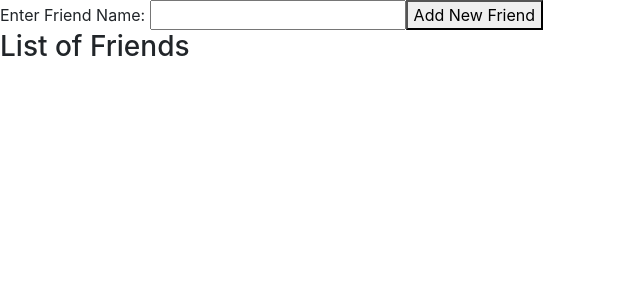
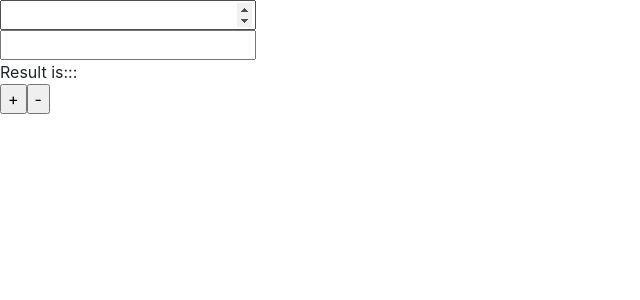
Before and after one commit to keyur2714/AngularClasses, an Angular app in the folder IMS/: page / in a window 1280 px wide. Shown: the top 300 px of the page, without its empty margins (0-640 px from the left). Built offline with nearby package versions, Linux system fonts and the light colour scheme.

Commit message:
Updated View Child in IMS

```diff
--- a/IMS/src/app/app.component.css
+++ b/IMS/src/app/app.component.css
@@ -0,0 +1,3 @@
+div{
+    align-items: center;
+}
--- a/IMS/src/app/app.component.html
+++ b/IMS/src/app/app.component.html
@@ -7,10 +7,22 @@
     [price]="book.price"
 >
 </app-book-detail> -->
-<app-friends [age]="age" (getNewFriend)="getNewFriend($event)"></app-friends>
+<!-- <app-friends [age]="age" (getNewFriend)="getNewFriend($event)"></app-friends>
 <h3>List of Friends</h3>
 <div>
     <div *ngFor="let friendName of friendsList">
          {{friendName}}
     </div>
+</div> -->
+<div>
+<input type=number #num1 />
+<br />
+<input type=number #num2 />
+<br />
+<app-calculation>Result is::: </app-calculation>
+<br />
+<!-- <input type=button value="+" (click)="addition(num1.value,num2.value)" />
+<input type=button value="-" (click)="substraction(num1.value,num2.value)" /> -->
+<input type=button value="+" (click)="addition();" />
+<input type=button value="-" (click)="substraction();" />
 </div>
--- a/IMS/src/app/app.component.ts
+++ b/IMS/src/app/app.component.ts
@@ -1,5 +1,6 @@
-import { Component,OnInit } from '@angular/core';
+import { Component,OnInit,ViewChild,ElementRef } from '@angular/core';
 import { Book } from './book-detail/book.model';
+import { CalculationComponent } from './calculation/calculation.component';
 @Component({
   selector: 'app-root',
   templateUrl: './app.component.html',
@@ -26,6 +27,16 @@ export class AppComponent implements OnInit{
   ];
   age: number = 31;
   friendsList:string[] = [];
+
+  @ViewChild("num1")
+  num1:ElementRef;
+
+  @ViewChild("num2")
+  num2:ElementRef;
+
+  @ViewChild(CalculationComponent)
+  private calculationComponent: CalculationComponent;
+  result:number;
   ngOnInit(){
     // this.book.name = 'Angular';
     // this.book.author = 'Alex';
@@ -35,4 +46,16 @@ export class AppComponent implements OnInit{
     console.log("2: "+friendName)
     this.friendsList.push(friendName);
   }
+
+  addition(){
+    console.log(this.num1);
+    console.log(this.num1.nativeElement.value+" "+this.num2.nativeElement.value);
+    console.log(this.calculationComponent);
+    this.calculationComponent.add(parseInt(this.num1.nativeElement.value),parseInt(this.num2.nativeElement.value));
+  }
+  substraction(){
+    console.log(this.num1.nativeElement.value+" "+this.num2.nativeElement.value);
+    console.log(this.calculationComponent);
+    this.calculationComponent.sub(parseInt(this.num1.nativeElement.value),parseInt(this.num2.nativeElement.value));
+  }
 }
--- a/IMS/src/app/app.module.ts
+++ b/IMS/src/app/app.module.ts
@@ -7,6 +7,7 @@ import { InquiryComponent } from './inquiry/inquiry.component';
 import { MessageComponent } from './message.component';
 import { BookDetailComponent } from './book-detail/book-detail.component';
 import { FriendsComponent } from './friends/friends.component';
+import { CalculationComponent } from './calculation/calculation.component';
 
 @NgModule({
   declarations: [
@@ -14,7 +15,8 @@ import { FriendsComponent } from './friends/friends.component';
     InquiryComponent,
     MessageComponent,
     BookDetailComponent,
-    FriendsComponent
+    FriendsComponent,
+    CalculationComponent
   ],
   imports: [
     BrowserModule,
--- /dev/null
+++ b/IMS/src/app/calculation/calculation.component.html
@@ -0,0 +1 @@
+<ng-content></ng-content>{{result}}
--- /dev/null
+++ b/IMS/src/app/calculation/calculation.component.ts
@@ -0,0 +1,25 @@
+import { Component, OnInit } from '@angular/core';
+
+@Component({
+  selector: 'app-calculation',
+  templateUrl: './calculation.component.html',
+  styleUrls: ['./calculation.component.css']
+})
+export class CalculationComponent implements OnInit {
+
+  result:number;
+
+
+  constructor() { }
+
+  ngOnInit() {
+  }
+
+  add(n1:number,n2:number){
+    this.result = n1+n2;
+  }
+
+  sub(n1:number,n2:number){
+    this.result = n1-n2;
+  }
+}
```
Also changed, not shown: IMS/src/app/calculation/calculation.component.css (added).
